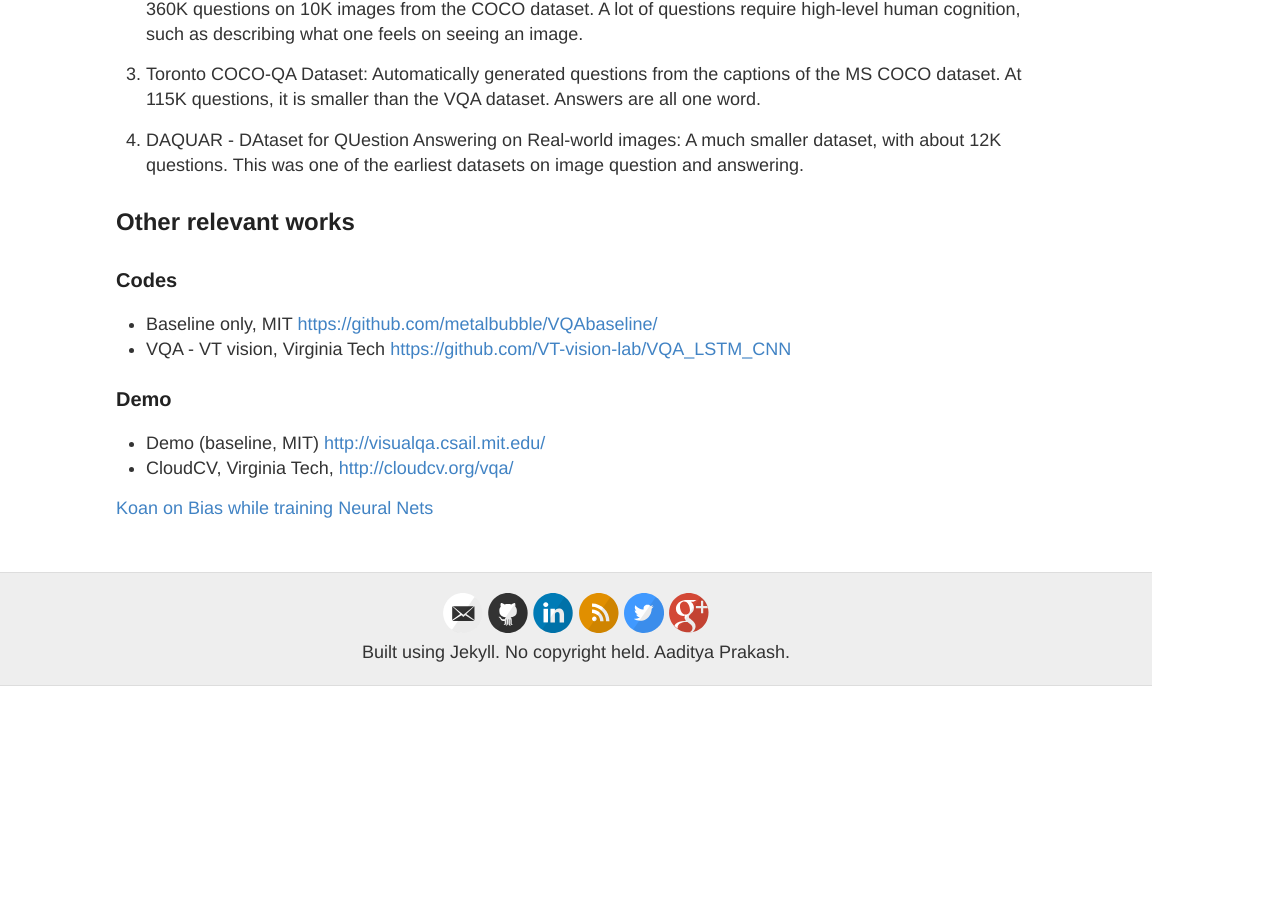
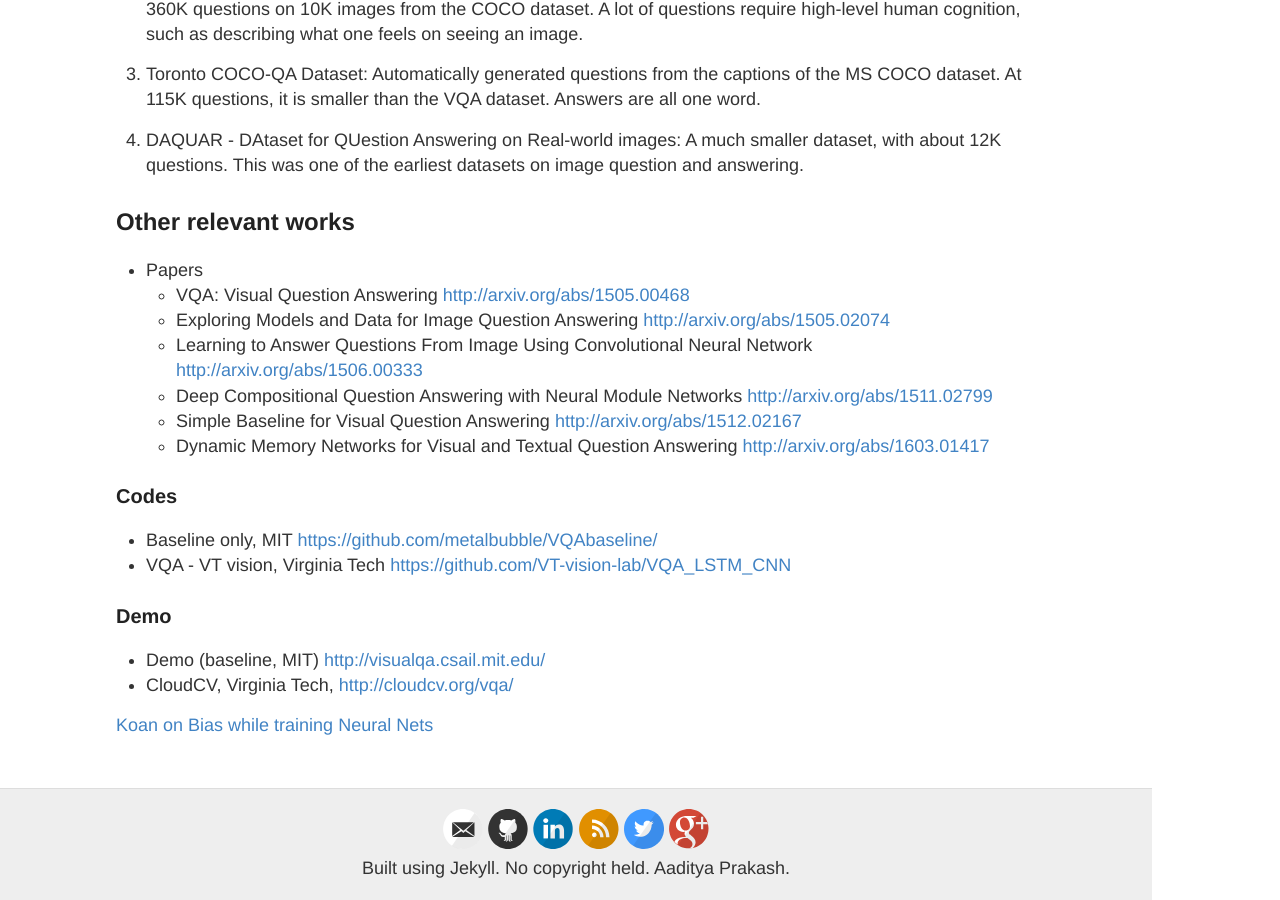
Before and after one commit to iamaaditya/iamaaditya.github.io, a Jekyll site: the page built from notes/research/vqa/index.md, in a window 1280 px wide and 900 px high, scrolled down 1689 px. Built offline with Jekyll 4.4.1, drawn with Linux system fonts in a browser that asks for light colours; before the commit the page ends 2375 px from its top, so only the background shows below that.

Commit message:
added all papers on vqa

```diff
--- a/notes/research/vqa/index.md
+++ b/notes/research/vqa/index.md
@@ -69,6 +69,14 @@
 
 ## Other relevant works
 
+  * Papers
+    * VQA: Visual Question Answering <http://arxiv.org/abs/1505.00468>
+    * Exploring Models and Data for Image Question Answering <http://arxiv.org/abs/1505.02074>
+    * Learning to Answer Questions From Image Using Convolutional Neural Network <http://arxiv.org/abs/1506.00333>
+    * Deep Compositional Question Answering with Neural Module Networks <http://arxiv.org/abs/1511.02799>
+    * Simple Baseline for Visual Question Answering <http://arxiv.org/abs/1512.02167>
+    * Dynamic Memory Networks for Visual and Textual Question Answering <http://arxiv.org/abs/1603.01417>
+
 ### Codes
 
   * Baseline only, MIT <https://github.com/metalbubble/VQAbaseline/>
```
Also changed, not shown: notes/computer_vision/index.md (+4 -0 lines), notes/machine_learning/index.md (+5 -1 lines), notes/temp.md (+2 -0 lines), 2 other files.
